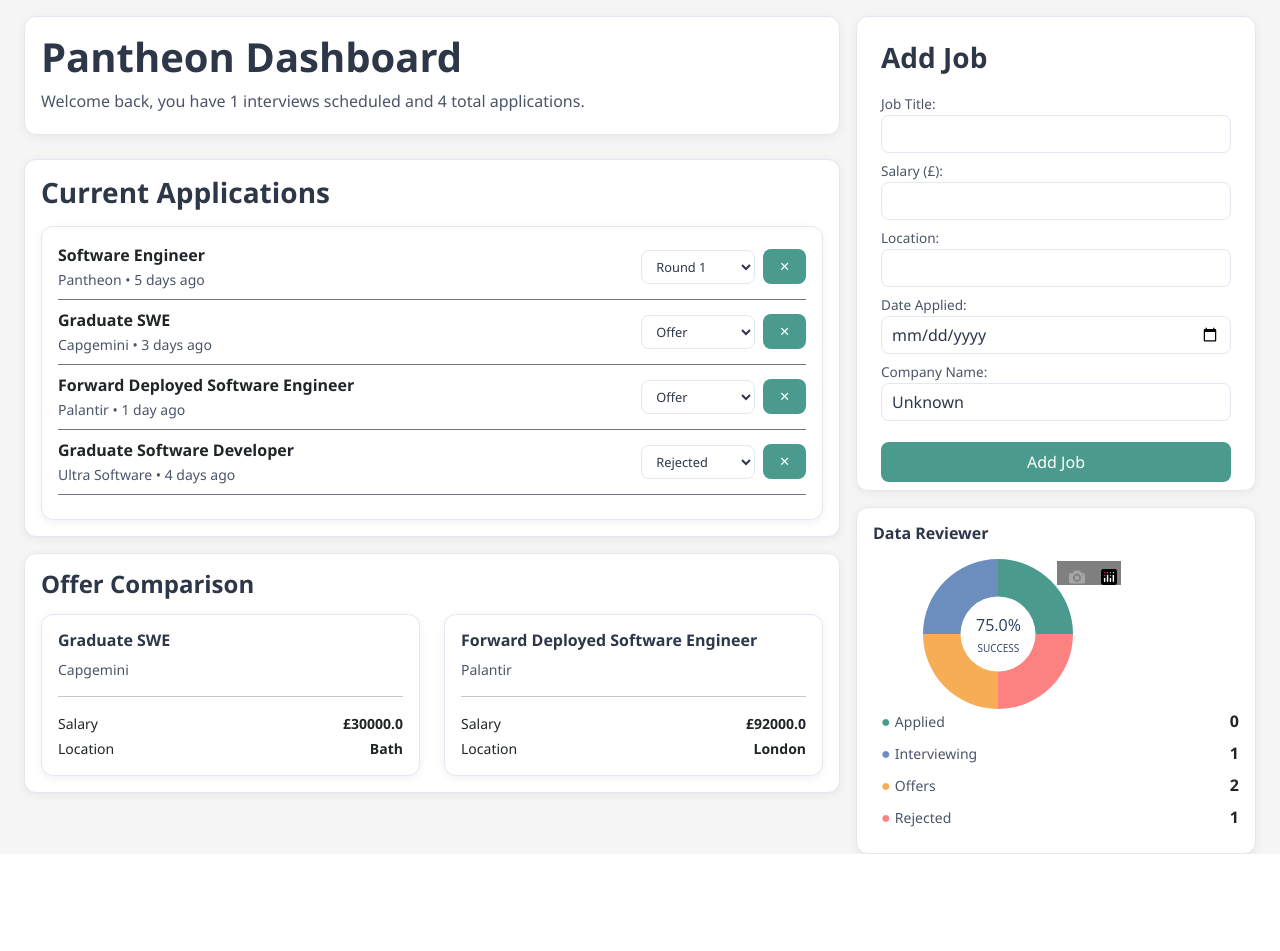
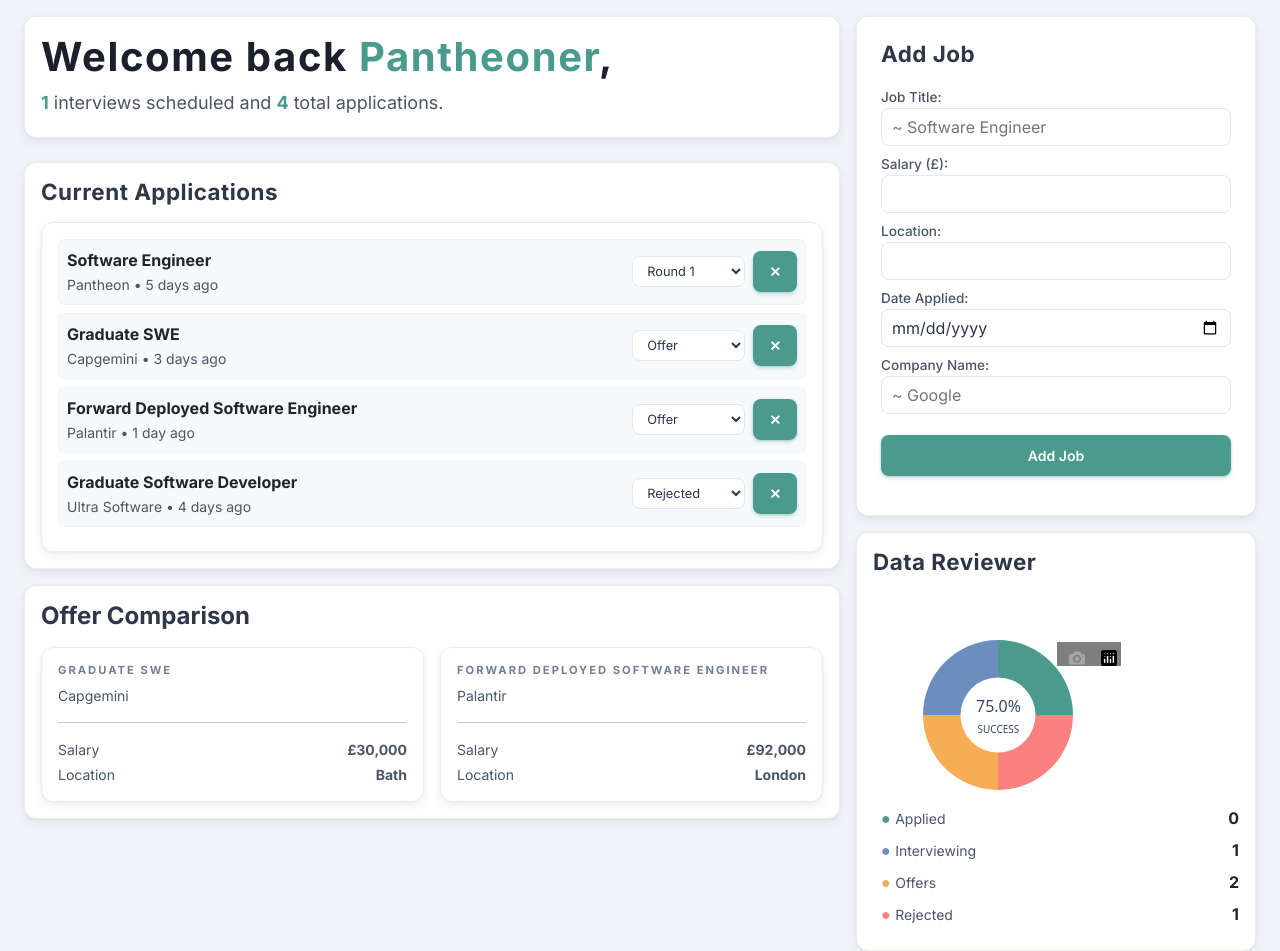
Before and after one commit to Bavianx/Django_Projects, a Django app: page /JobTasks/ in a window 1280 px wide. Before the commit the page ends 854 px from the top, so only its background shows below. Run offline with Django 5.2, Linux system fonts and the light colour scheme; data comes from the database, SQL or seed files in the repository; both versions use the stored data as it was after the commit; some libraries are stand-ins or nearby versions.

Commit message:
Job tracker polish: Inter font, card depth, soft row cards, offer comparison, salary formatting, delete functionality

```diff
--- a/JobDashboard/JobDashboard/settings.py
+++ b/JobDashboard/JobDashboard/settings.py
@@ -38,6 +38,7 @@ INSTALLED_APPS = [
     'django.contrib.messages',
     'django.contrib.staticfiles',
     'JobTasks.apps.JobtasksConfig',
+    'django.contrib.humanize',
 ]
 
 MIDDLEWARE = [
--- a/JobDashboard/JobTasks/forms.py
+++ b/JobDashboard/JobTasks/forms.py
@@ -15,5 +15,7 @@ class JobForm(forms.ModelForm):
         }
 
         widgets = {
+            'company': forms.TextInput(attrs={'placeholder': '~ Google'}),
+            'title': forms.TextInput(attrs={'placeholder': '~ Software Engineer'}),
             'date': forms.DateInput(attrs={'type': 'date'})
         }
--- a/JobDashboard/JobTasks/models.py
+++ b/JobDashboard/JobTasks/models.py
@@ -15,7 +15,7 @@ class Appcontent(models.Model):
     salary = models.FloatField()
     location = models.CharField(max_length=25)
     date = models.DateField(null = True, blank=True)  #Allows the field to be omitted in forms and the database to store a null value until inputted
-    company = models.CharField(max_length=20, default='Unknown')
+    company = models.CharField(max_length=20, default='')
     status = models.CharField(max_length=20, choices=STATUS_CHOICES, default='applied')
 
     def __str__(self):
--- a/JobDashboard/JobTasks/templates/JobTasks/Dashboardview.html
+++ b/JobDashboard/JobTasks/templates/JobTasks/Dashboardview.html
@@ -1,26 +1,31 @@
-<!DOCTYPE html>     <!-- Main content will be a Dashboard split into 3 core section  -->
+{% load humanize %}
+<!DOCTYPE html>
 <html>
 <head>
     <title> Job Application Tracker</title>
     <link href="https://cdn.jsdelivr.net/npm/bootstrap@5.3.0/dist/css/bootstrap.min.css" rel="stylesheet">
+    <link href="https://fonts.googleapis.com/css2?family=Inter:wght@300;400;500;600;700&display=swap" rel="stylesheet">
 </head>
-
 
 <!-- Main content-->
 <div class="container-fluid px-4 mt-3">
     <div class="row g-3">
         <div class="col-md-8">
-            <div class="mb-4">
-                <div class="card bg-dark border-secondary p-3">
-                    <h1 class="fw-bold">Pantheon Dashboard</h1>
-                    <p style="color: #4A5568;">Welcome back, you have {{ interviews }} interviews scheduled and {{ total }} total applications.</p>
-                </div>
+            <div class="card p-3 mb-4">
+                <h1 class="fw-bold mb-2">Welcome back <span style="color: #4A9B8E;">Pantheoner</span>,</h1>
+                <p style="font-size: 18px;">
+                    <span style="color: #4A9B8E; font-weight: 800;">{{ interviews }}</span>
+                    interviews scheduled and
+                    <span style="color: #4A9B8E; font-weight: 800;">{{ total }}</span>
+                    total applications.
+                </p>
             </div>
             <div class="card bg-dark border-secondary p-3" style="color: #4A5568;">
                 <h3 class="mb-3 fw-bold">Current Applications</h3>
                 <div class="card p-3" style="max-height: 400px; overflow-y: auto;">
                     {% for item in jobs_with_days %}
-                        <div class="border-bottom border-secondary pb-2 mb-2 d-flex justify-content-between align-items-center">
+                        <div class="mb-2 p-2 rounded" style="background-color: #F7FAFC; border: 1px solid #EDF2F7; transition: background 0.2s ease;">
+                            <div class="d-flex justify-content-between align-items-center">
                                 <span>
                                     <span class="fw-bold">{{ item.job.title }}</span><br>
                                     <small style="color: #4A5568;">{{ item.job.company }} • {{ item.time_label }}</small>
@@ -42,13 +47,14 @@
                                     </form>
                                 </div>
                             </div>
+                        </div>
                     {% endfor %}
                 </div>
             </div>
             <div class="mt-3">
                 <div class="card p-3">
                 <h4 class="fw-bold mb-3">Offer Comparison</h4>
-                    <div class="row">
+                    <div class="row g-3">
                         {% for offer in offers|slice:":2" %}
                             <div class="col-md-6">
                                 <div class="card p-3">
@@ -57,7 +63,7 @@
                                     <hr>
                                     <div class="d-flex justify-content-between">
                                         <small>Salary</small>
-                                        <small class="fw-bold">£{{ offer.salary }}</small>
+                                        <small class="fw-bold">£{{ offer.salary|floatformat:0|intcomma }}</small>
                                     </div>
                                     <div class="d-flex justify-content-between mt-1">
                                         <small>Location</small>
@@ -72,7 +78,7 @@
         </div>
     <div class="col-md-4">
         <!-- Add Job Card -->
-        <div class="card p-2 mb-3">
+        <div class="card p-2 mb-3" style="min-height: 500px;">
             <h3 class="mb-3 mt-3 fw-bold px-3">Add Job</h3>
             <form method="POST" action="/JobTasks/" class="mx-3">
                 {% csrf_token %}
@@ -82,13 +88,13 @@
         </div>
 
     <!-- Data Reviewer Card -->
-    <div class="card p-3">
-        <h6 class="fw-bold mb-3">Data Reviewer</h6>
-        <div class="d-flex data-reviewer-flex">
+    <div class="card p-3"  style="min-height: 350px;">
+        <h3 class="fw-bold mb-5 mt-">Data Reviewer</h3>
+        <div class="d-flex data-reviewer-flex mt-3">
             <div style="width: 250px; flex-shrink: 0;">
                 {{ chart_html|safe }}
             </div>
-            <div style="flex: 1;" class="d-flex flex-column justify-content-center ps-2">
+            <div style="flex: 1;" class="d-flex flex-column justify-content-center ps-2 mt-3">
                 <div class="mb-2">
                     <span style="color: #4A9B8E;">●</span>
                     <small style="color: #4A5568;"> Applied</small>
@@ -125,25 +131,63 @@ input, select {
     border-color: #444 !important;
 }
 body {
-    background-color: #F5F5F5 !important;
+    font-family: 'Inter', sans-serif !important;
+    background-color: #F5F7FA;
     color: #2D3748;
-    font-family: 'Segoe UI', sans-serif;
+}
+.container-fluid {
+    background-color: #F0F4F8;
+}
+.card {
+    border: 1px solid #E8EDF2 !important;
+    border-radius: 12px !important;
+    background-color: #FFFFFF !important;
+    box-shadow: 0 1px 3px rgba(0,0,0,0.04), 0 4px 12px rgba(0,0,0,0.06) !important;
+    transition: all 0.2s ease;
 }
 
-.card {
-    background-color: #FFFFFF !important;
-    border: 1px solid #E2E8F0 !important;
-    border-radius: 12px !important;
-    box-shadow: 0 2px 8px rgba(0,0,0,0.06) !important;
+.card:hover {
+    transform: translateY(-2px);
+    box-shadow: 0 8px 20px rgba(0,0,0,0.08) !important;
+}
+
+.welcome-card {
+    border-left: 4px solid #4A9B8E !important;
+    background: linear-gradient(135deg, #FFFFFF 0%, #ffffffe3 100%) !important;
+    box-shadow: 0 2px 12px rgba(0,0,0,0.06) !important;
 }
 
 .card p {
     margin-bottom: 5px !important;
 }
+h1 {
+    font-size: 2.5rem !important;
+    font-weight: 700 !important;
+    color: #1A202C !important;
+    letter-spacing: 1.6px !important;
+}
 
+h3 {
+    font-size: 1.4rem !important;
+    font-weight: 600 !important;
+    color: #2D3748 !important;
+    letter-spacing: 0.5px !important;
+}
 
-h1, h2, h3, h4, h5, h6 {
+h6 {
+    font-size: 0.7rem !important;
+    font-weight: 600 !important;
+    letter-spacing: 2px !important;
+    text-transform: uppercase !important;
+    color: #718096 !important;
+}
+
+ h2, h4, h5 {
     color: #2D3748 !important;
+}
+
+p, small {
+    color: #4A5568;
 }
 
 input, select {
@@ -160,12 +204,23 @@ button[type="submit"] {
     border: none !important;
     border-radius: 8px !important;
     color: #ffffff !important;
-    padding: 8px 16px !important;
+    padding: 10px 16px !important;
     width: 100% !important;
+    font-weight: 600 !important;
+    font-size: 0.875rem !important;
+    box-shadow: 0 2px 4px rgba(74,155,142,0.3), 0 1px 2px rgba(74,155,142,0.2) !important;
+    transition: all 0.2s ease !important;
 }
 
 button[type="submit"]:hover {
     background-color: #3A8B7E !important;
+    box-shadow: 0 4px 8px rgba(74,155,142,0.4) !important;
+    transform: translateY(-1px) !important;
+}
+
+button[type="submit"]:active {
+    transform: translateY(0) !important;
+    box-shadow: 0 1px 2px rgba(74,155,142,0.3) !important;
 }
 
 label {
@@ -179,6 +234,10 @@ label {
     border-radius: 20px;
     font-size: 0.75rem;
     font-weight: 500;
+}
+
+.app-row:hover {
+    background-color: #EDF2F7 !important;
 }
 
 ::-webkit-scrollbar {
```
Also changed, not shown: JobDashboard/db.sqlite3. Lines whose indentation alone changed are shown as unchanged.
